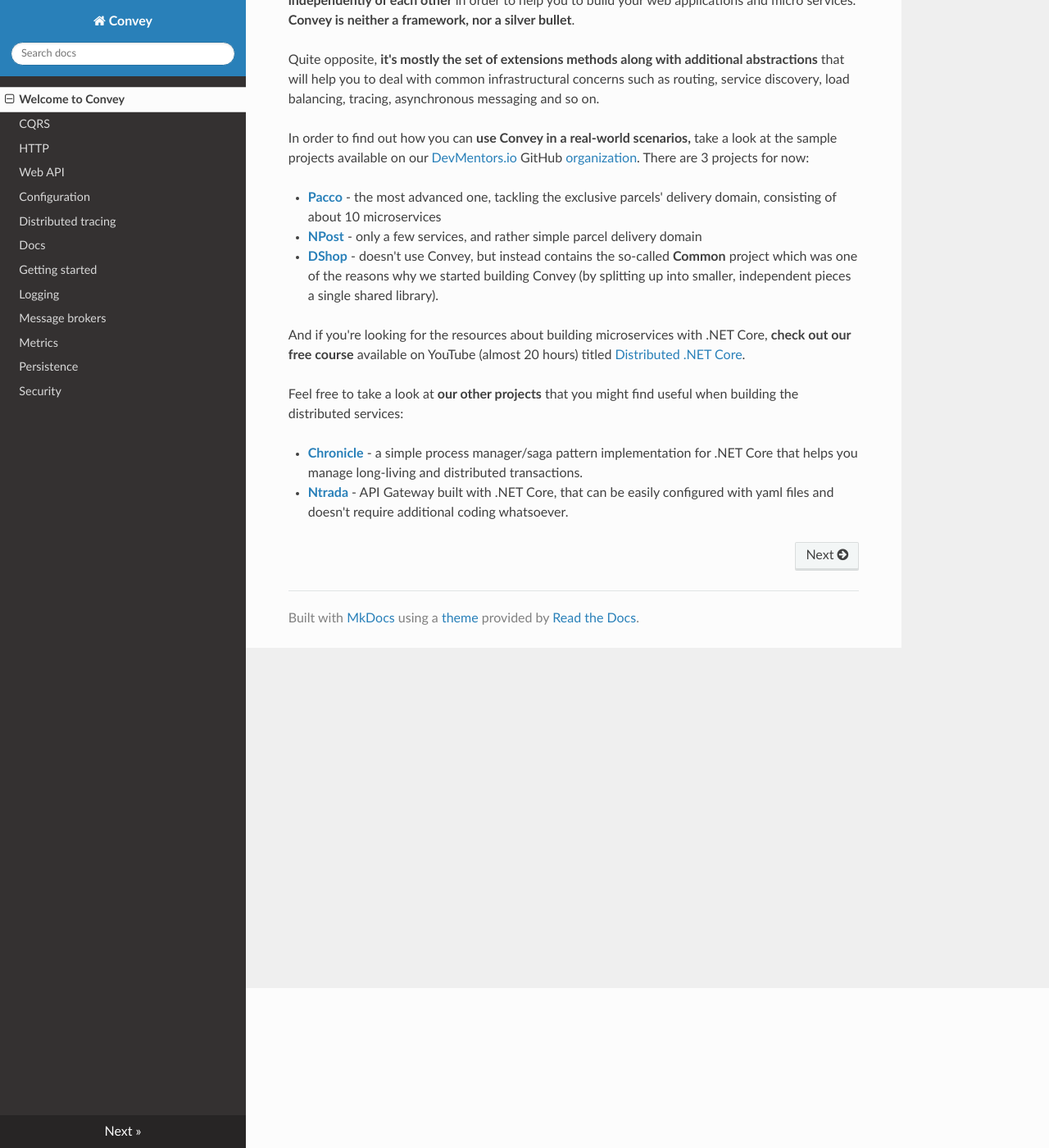
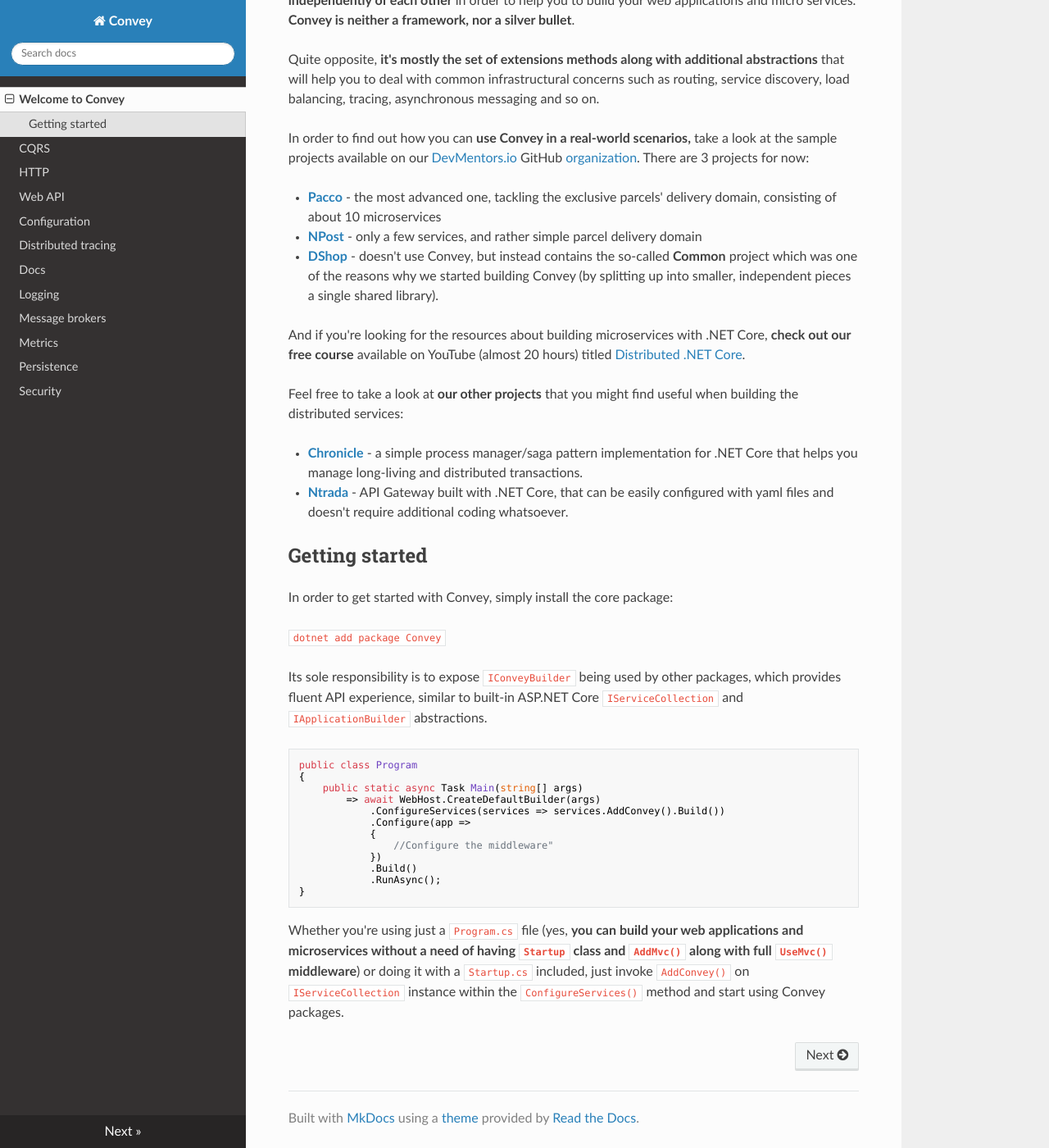
Before and after one commit to convey-stack/Convey.Docs, an MkDocs documentation site: the page built from docs/index.md, in a window 1280 px wide and 1400 px high, scrolled down 195 px. Shown: the whole window at 82% size. Built offline with MkDocs 1.6.1, drawn with Linux system fonts in a browser that asks for light colours; nearby versions of some CDN libraries.

Commit message:
getting started

````diff
--- a/docs/index.md
+++ b/docs/index.md
@@ -16,3 +16,28 @@ Feel free to take a look at **our other projects** that you might find useful wh
 
 * **[Chronicle](https://github.com/chronicle-stack/chronicle)** - a simple process manager/saga pattern implementation for .NET Core that helps you manage long-living and distributed transactions.
 * **[Ntrada](https://github.com/Ntrada/Ntrada)** - API Gateway built with .NET Core, that can be easily configured with yaml files and doesn't require additional coding whatsoever.
+
+## Getting started
+
+In order to get started with Convey, simply install the core package:
+
+`dotnet add package Convey`
+
+Its sole responsibility is to expose `IConveyBuilder` being used by other packages, which provides fluent API experience, similar to built-in ASP.NET Core `IServiceCollection` and `IApplicationBuilder` abstractions.
+
+```csharp
+public class Program
+{
+    public static async Task Main(string[] args)
+        => await WebHost.CreateDefaultBuilder(args)
+            .ConfigureServices(services => services.AddConvey().Build())
+            .Configure(app =>
+            {
+                //Configure the middleware"
+            })
+            .Build()
+            .RunAsync();
+}
+```
+
+Whether you're using just a `Program.cs` file (yes, **you can build your web applications and microservices without a need of having `Startup` class and `AddMvc()` along with full `UseMvc()` middleware**) or doing it with a `Startup.cs` included, just invoke `AddConvey()` on `IServiceCollection` instance within the `ConfigureServices()` method and start using Convey packages.
````
Also changed, not shown: docs/getting-started.md (deleted, +0 -1 lines).
